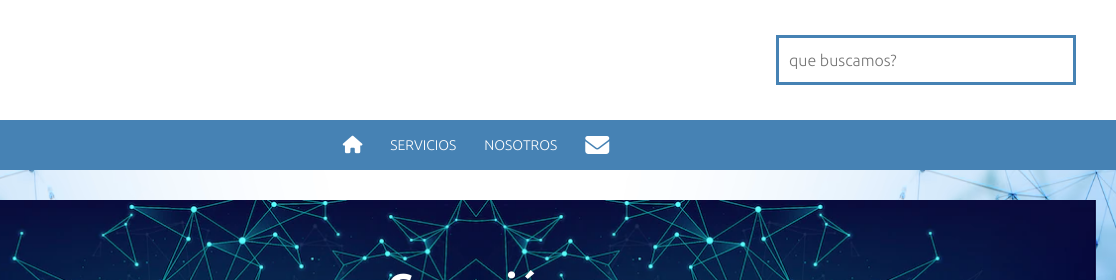
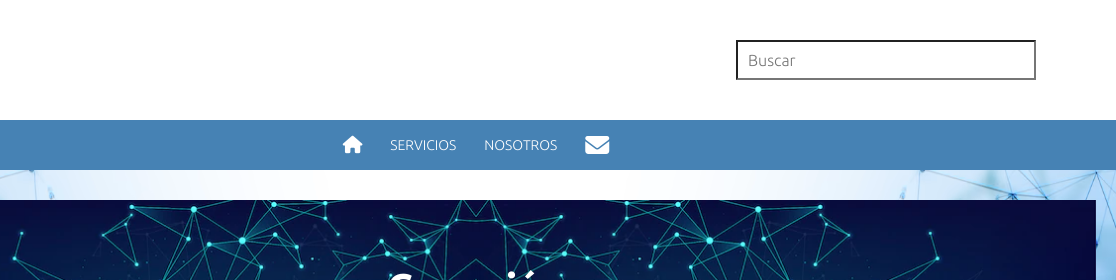
Before and after one commit to crettazminaglia/codo_a_codo_project_group18, a plain HTML site: page services.html in a window 1280 px wide. Shown: the top 280 px of the page, 164-1280 px from the left. Drawn offline with nearby package versions, Linux system fonts and the light colour scheme.

Commit message:
ultimos retoques antes del deploy

```diff
--- a/css/services.css
+++ b/css/services.css
@@ -33,8 +33,10 @@ header{
 /*Buscador*/
 .Search input{
     width: 300px;
+    height: 40px;
     padding: 10px;
-    border: 3px solid steelblue;
+    margin-right: 40px;
+    *border: 3px solid steelblue;
 }
 
 /* Barra del menu */
@@ -338,6 +340,7 @@ footer {
     background: #d6249f;
     background: radial-gradient(circle at 30% 107%, #fdf497 0%, #fdf497 5%, #fd5949 45%,#d6249f 60%,#285AEB 90%);
     align-self: center;
+    border-radius: 30%;
 }
 
 .fa-twitter{
--- a/services.html
+++ b/services.html
@@ -5,6 +5,7 @@
     <meta http-equiv="X-UA-Compatible" content="IE=edge">
     <meta name="viewport" content="width=device-width, initial-scale=1.0">
     <link rel="stylesheet" href="./css/services.css">
+    <!--Bootstrap (para el boton de la api)-->
     <link rel="stylesheet" href="https://cdn.jsdelivr.net/npm/bootstrap@4.5.3/dist/css/bootstrap.min.css" integrity="sha384-TX8t27EcRE3e/ihU7zmQxVncDAy5uIKz4rEkgIXeMed4M0jlfIDPvg6uqKI2xXr2" crossorigin="anonymous">
     <!--Fontawesome-->
     <script src="https://kit.fontawesome.com/510cf6bb16.js" crossorigin="anonymous"></script>
@@ -27,16 +28,12 @@
             <img class="animate__animated animate__bounce" src="./img/logo_sin_fondo.png" alt="Logo">
         </section>
         <section class="Search">
-            <input type="Search" placeholder="que buscamos?">
+            <input type="Search" placeholder="Buscar">
         </section>
       </section>
     <section class="container_menu">
 
         <section class="menu">
-          <!--<input type="checkbox" id="check_menu">
-          <label id="#label_check" for="check_menu">
-            <i class="fa-solid fa-bars fa-lg icon_menu" style="color: #fefefe;"></i>-->
-          </label>
             <nav>
                 <ul>
                   <li><a href="./index.html"><i class="fa-solid fa-house fa-lg"></i></a></li>
```
